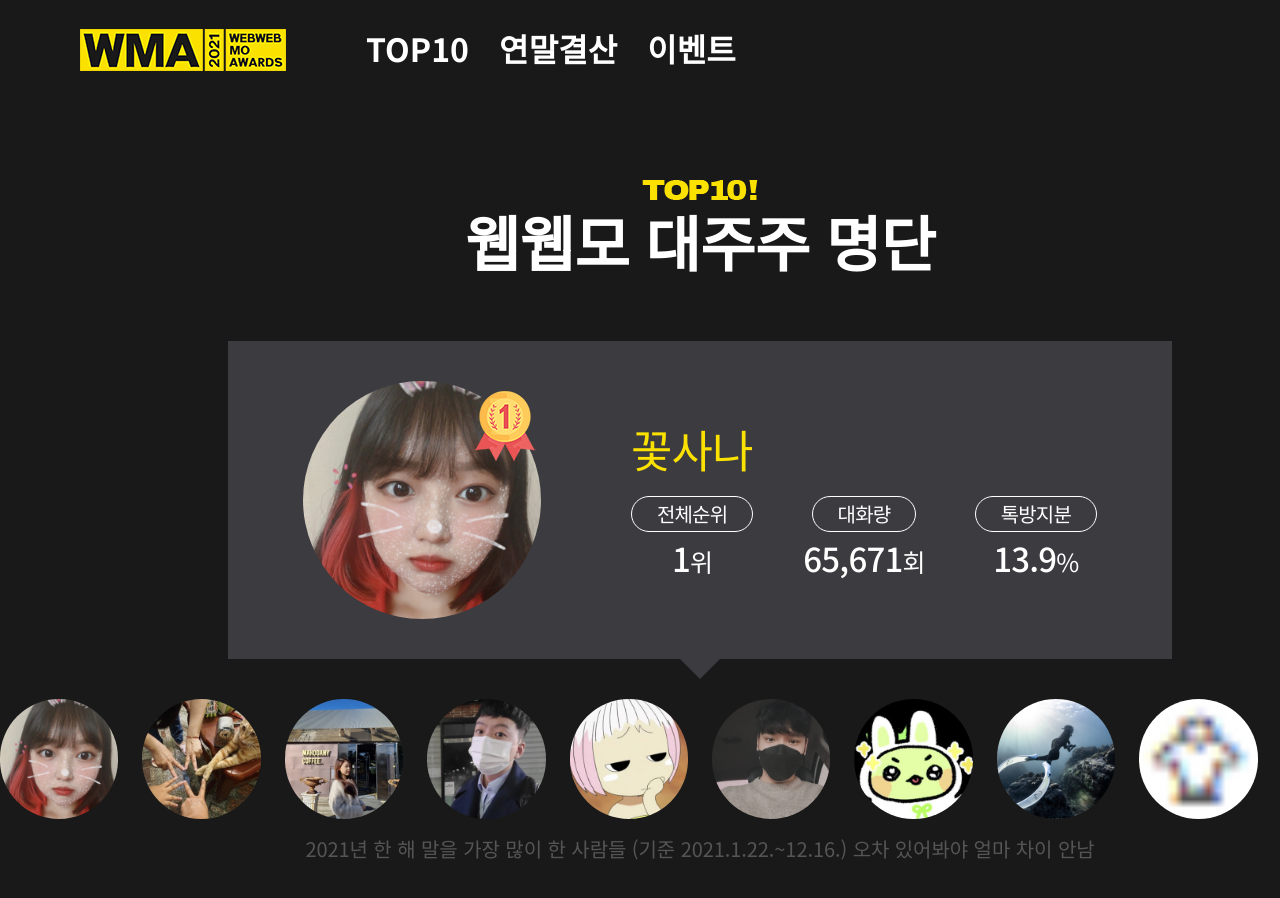
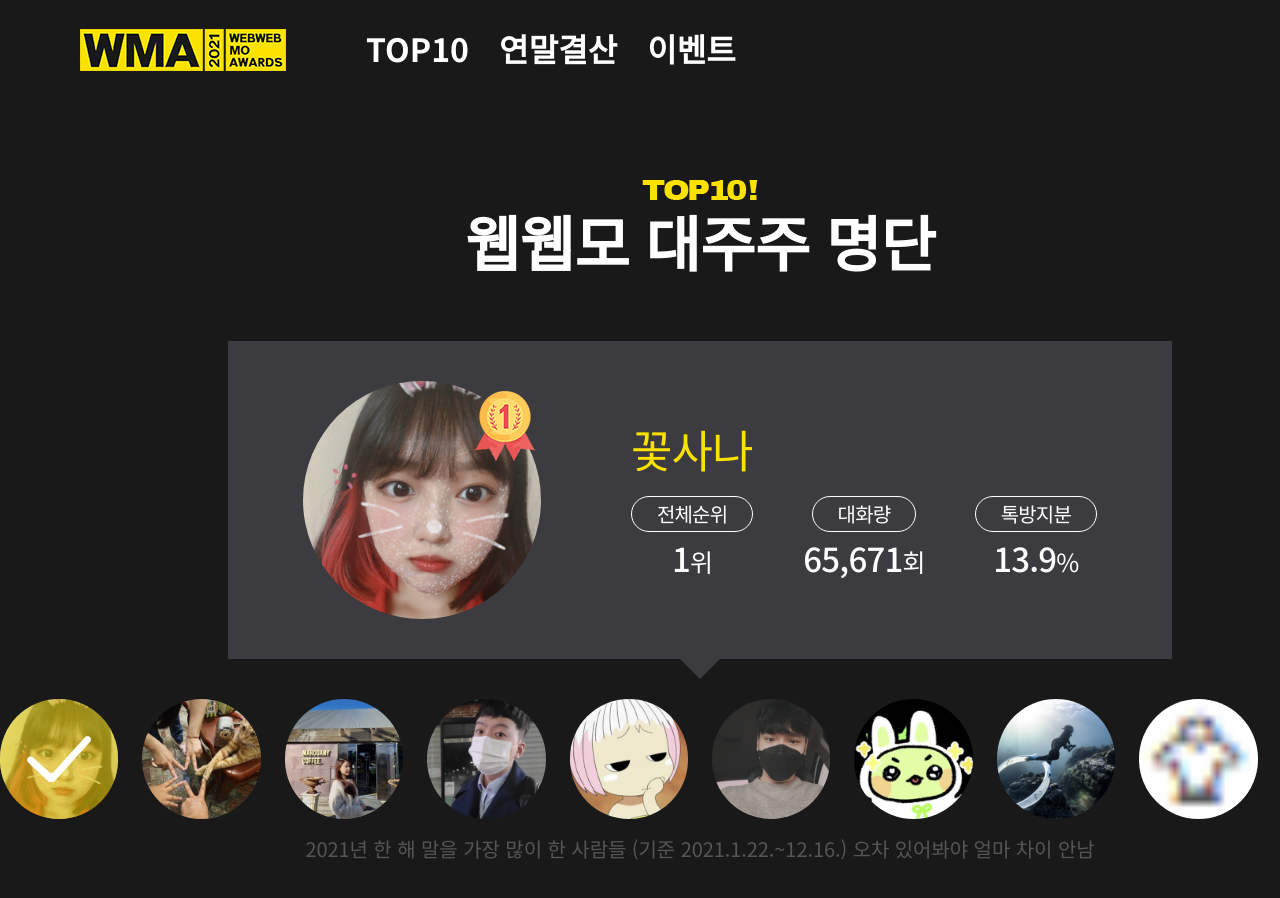
Before and after one commit to seung-juv/wwm-2021, a React (Create React App) app: page /top10 in a window 1280 px wide. Shown: the top 898 px of the page. Built offline with nearby package versions, Linux system fonts and the light colour scheme.

Commit message:
✅ TOP10

```diff
--- a/src/routes/top10.tsx
+++ b/src/routes/top10.tsx
@@ -3,6 +3,7 @@
 import Header from "../components/Header";
 import ShareholderInfo from "../components/ShareholderInfo";
 import { Shareholder, shareholders } from "../commons/data";
+import { css } from "@emotion/react";
 
 const Container = styled.main`
   width: 140rem;
@@ -23,7 +24,7 @@
   font-weight: 600;
 `;
 
-const ProfileInfoContainer = styled.div`
+const ShareholderInfoContainer = styled.div`
   width: 94.4rem;
   margin: 0 auto 4rem;
 `;
@@ -36,21 +37,48 @@
   text-align: center;
 `;
 
-const ProfileContainer = styled.div`
+const ShareHoldersContainer = styled.div`
   display: flex;
   gap: 2.4rem;
   margin-bottom: 2rem;
 `;
 
-const Profile = styled.button`
+const Profile = styled.button<{ active: boolean }>`
   cursor: pointer;
   width: 12rem;
   height: 12rem;
   border-radius: 12rem;
   overflow: hidden;
+  position: relative;
+  transition: 0.25s transform ease;
   img {
     width: 100%;
     height: 100%;
+  }
+  &:hover {
+    transform: scale(0.9);
+  }
+  &:active {
+    transform: scale(0.8);
+  }
+`;
+
+const ProfileCheck = styled.div`
+  width: 100%;
+  height: 100%;
+  position: absolute;
+  top: 0;
+  right: 0;
+  bottom: 0;
+  left: 0;
+  margin: auto;
+  display: flex;
+  justify-content: center;
+  align-items: center;
+  background-color: rgba(250, 225, 0, 0.5);
+  img {
+    width: 6.4rem;
+    height: 4.6rem;
   }
 `;
 
@@ -65,24 +93,30 @@
           <img src="/images/top10/top10.png" alt="TOP10!" />
         </SubTitle>
         <Title>웹웹모 대주주 명단</Title>
-        <ProfileInfoContainer>
+        <ShareholderInfoContainer>
           <ShareholderInfo {...selectedProfile} />
-        </ProfileInfoContainer>
-        <ProfileContainer>
+        </ShareholderInfoContainer>
+        <ShareHoldersContainer>
           {shareholders.map((shareholder: Shareholder): React.ReactElement => {
             const { id, user } = shareholder;
+            const active: boolean = selectedProfile.id === id;
 
             function handleClick(): void {
               setSelectedProfile(shareholder);
             }
 
             return (
-              <Profile key={id} onClick={handleClick}>
+              <Profile key={id} onClick={handleClick} active={active}>
                 <img src={`/images/profile/${user.id}.jpg`} alt={user.name} />
+                {active && (
+                  <ProfileCheck>
+                    <img src="/images/icons/icon_check_white.png" alt="check" />
+                  </ProfileCheck>
+                )}
               </Profile>
             );
           })}
-        </ProfileContainer>
+        </ShareHoldersContainer>
         <Description>
           2021년 한 해 말을 가장 많이 한 사람들 (기준 2021.1.22.~12.16.) 오차 있어봐야 얼마 차이
           안남
```
Also changed, not shown: public/images/icons/icon_check_white.png (added).
